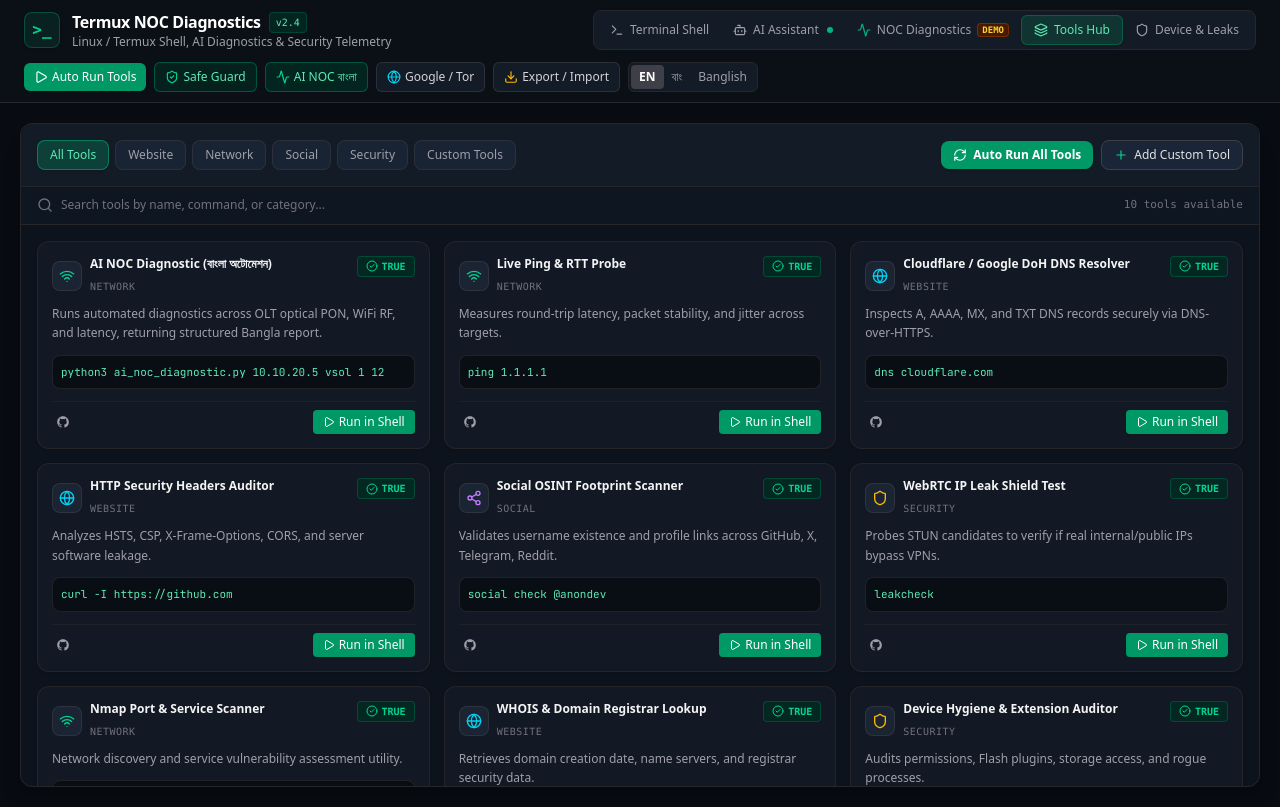
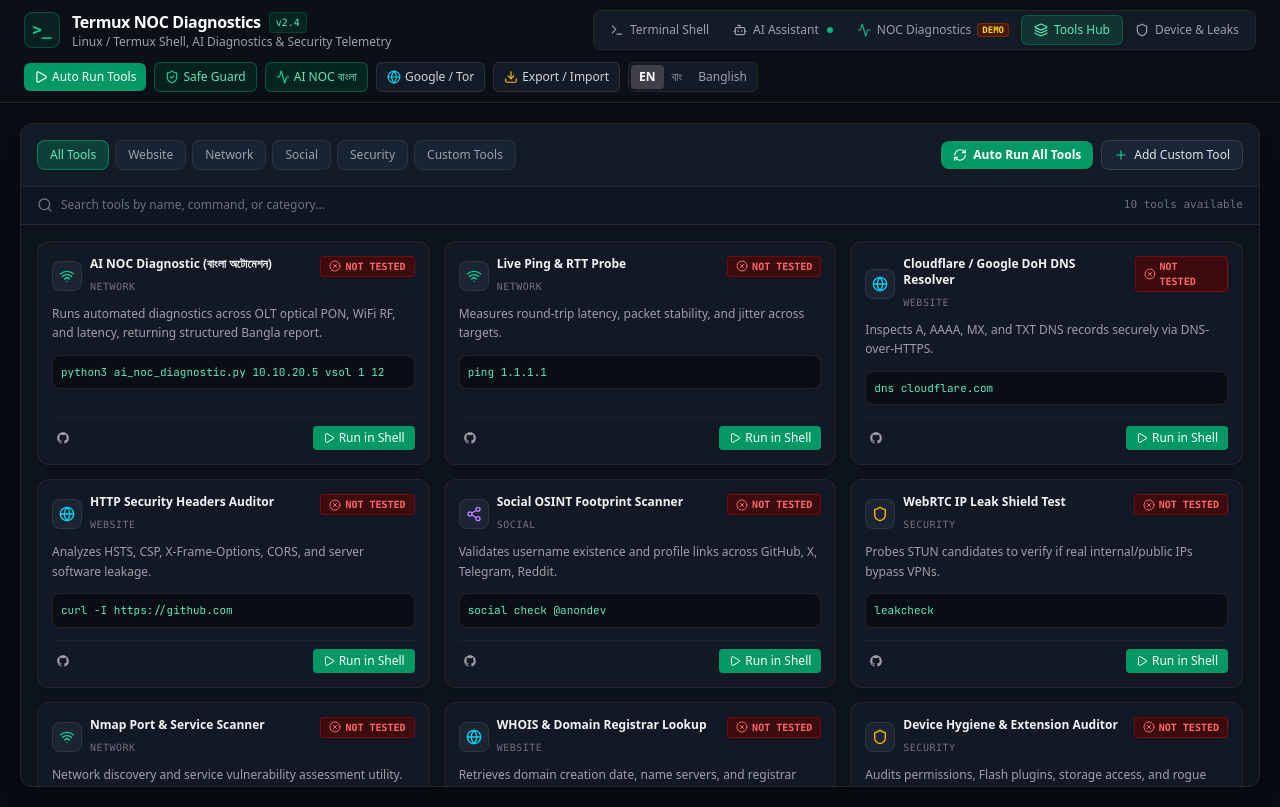
Before and after one commit to anontomollik0541-tech/Tools-, a React (Vite) app: page / in a window 1280 px wide. Both pictures are taken after a click on the button "Tools Hub". Built offline with nearby package versions, Linux system fonts and the light colour scheme.

Commit message:
Label demo telemetry and unknown diagnostic states

```diff
--- a/src/components/ToolsDashboard.tsx
+++ b/src/components/ToolsDashboard.tsx
@@ -70,7 +70,7 @@
       category: newToolCategory,
       description: newToolDesc.trim() || 'Custom user utility added via manual collector.',
       isCustom: true,
-      isTrue: true,
+      isTrue: undefined,
     });
 
     setNewToolName('');
@@ -214,20 +214,20 @@
                     {/* True / False Status indicator */}
                     <div
                       className={`flex items-center space-x-1 px-2 py-0.5 rounded text-[10px] font-mono font-bold ${
-                        tool.isTrue !== false
+                        tool.isTrue === true
                           ? 'bg-emerald-950/80 text-emerald-400 border border-emerald-800/60'
                           : 'bg-red-950/80 text-red-400 border border-red-800/60'
                       }`}
                     >
-                      {tool.isTrue !== false ? (
+                      {tool.isTrue === true ? (
                         <>
                           <CheckCircle2 className="w-3 h-3" />
-                          <span>TRUE</span>
+                          <span>PASS</span>
                         </>
                       ) : (
                         <>
                           <XCircle className="w-3 h-3" />
-                          <span>FALSE</span>
+                          <span>{tool.isTrue === false ? 'ALERT' : 'NOT TESTED'}</span>
                         </>
                       )}
                     </div>
```
